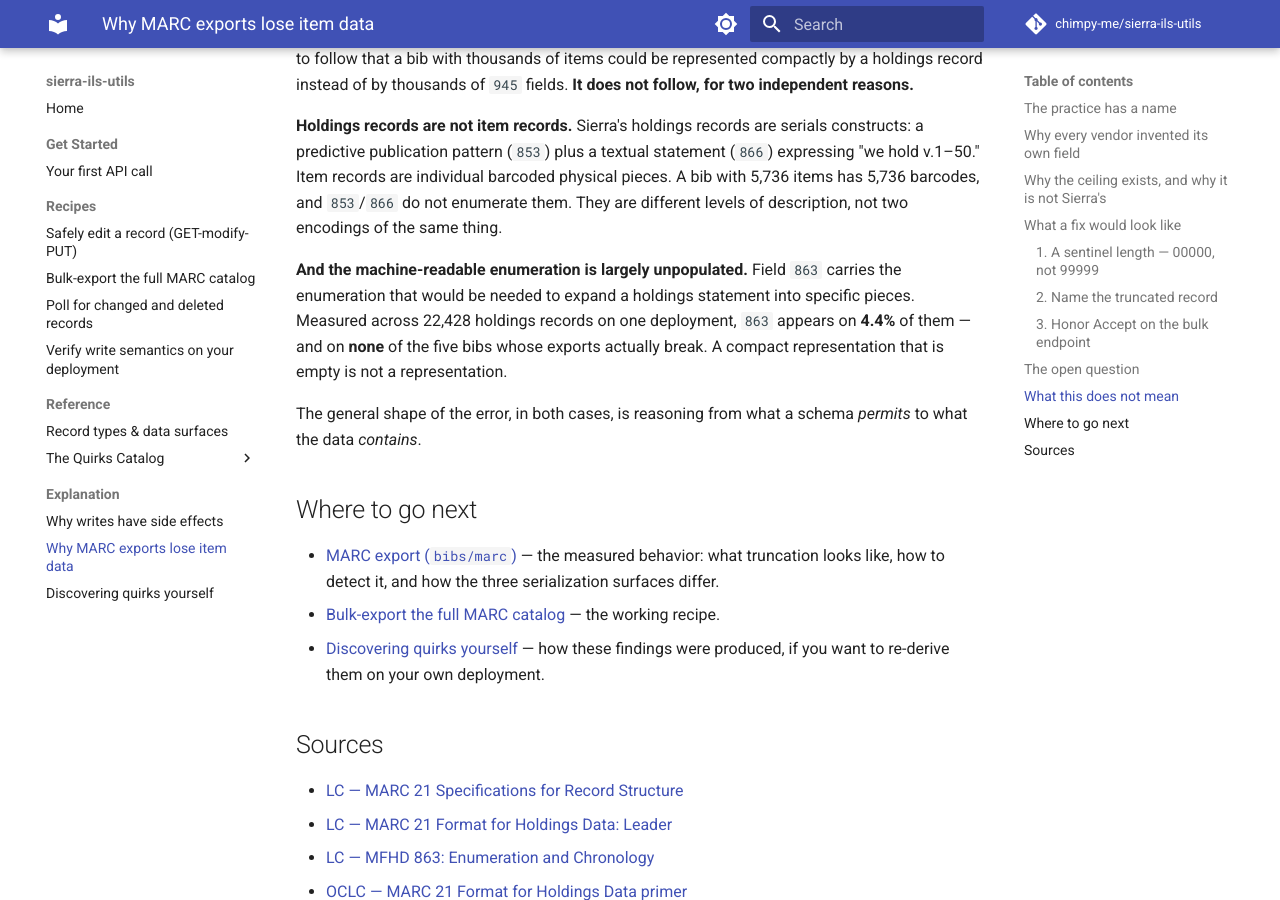
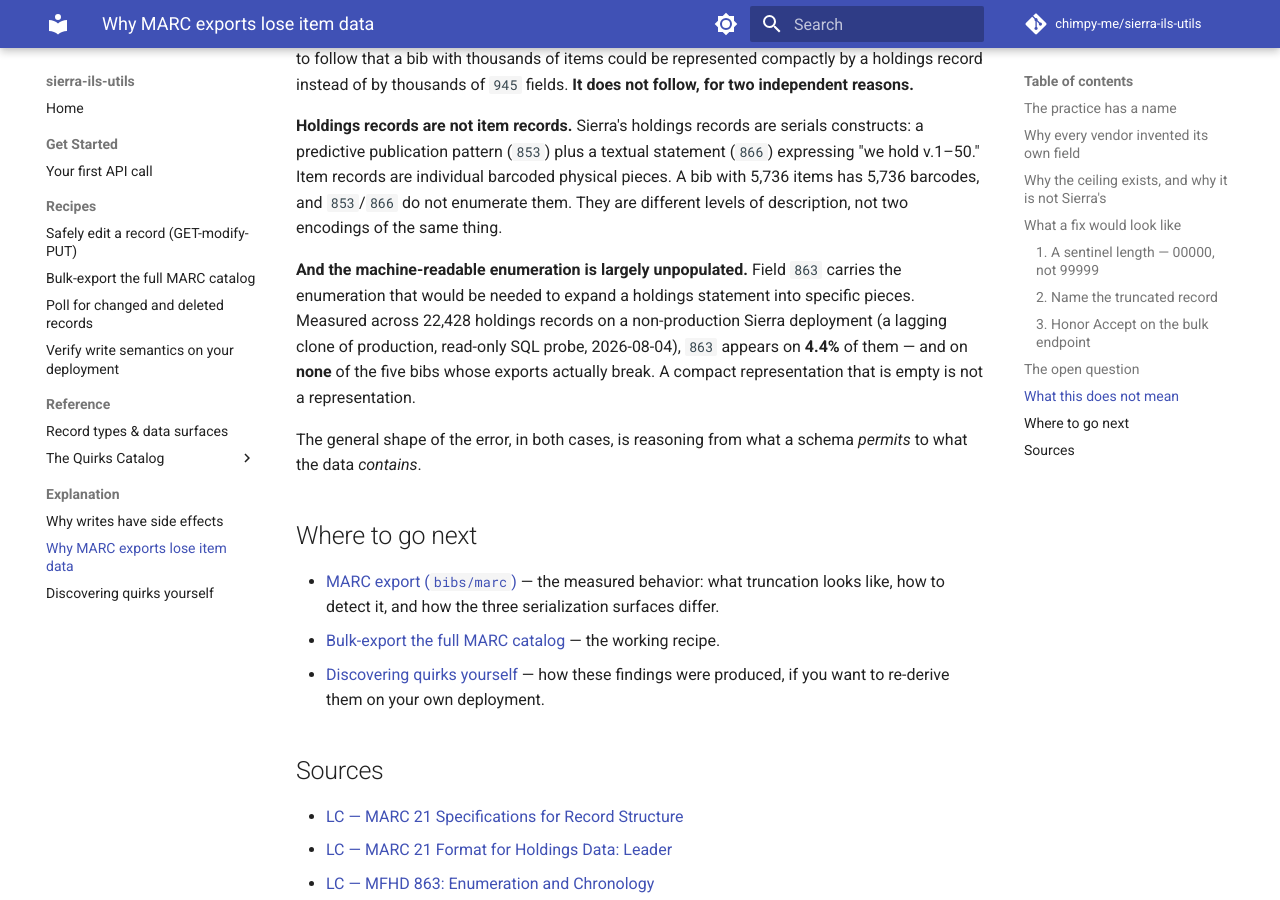
Before and after one commit to chimpy-me/sierra-ils-utils, an MkDocs documentation site: the page built from docs/explanation/marc-record-size-and-embedded-item-data.md, in a window 1280 px wide and 900 px high, scrolled down 4101 px. Built offline with MkDocs 1.6.1 and Material for MkDocs 9.7.7, drawn with Linux system fonts in a browser that asks for light colours; comment, search, counter and statistics services are not loaded.

Commit message:
docs(explanation): add provenance to the 863 population figure
The 22,428/4.4% figures in "What this does not mean" named no
deployment, date, or method -- a gap on a page whose credibility rests
on evidence discipline, and one that mattered more because the figures
come from a non-production test clone. State that explicitly: a
lagging clone of production, read-only SQL probe, 2026-08-04.

```diff
--- a/docs/explanation/marc-record-size-and-embedded-item-data.md
+++ b/docs/explanation/marc-record-size-and-embedded-item-data.md
@@ -169,8 +169,9 @@ same thing.
 
 **And the machine-readable enumeration is largely unpopulated.** Field `863` carries the enumeration
 that would be needed to expand a holdings statement into specific pieces. Measured across 22,428
-holdings records on one deployment, `863` appears on **4.4%** of them — and on **none** of the five
-bibs whose exports actually break. A compact representation that is empty is not a representation.
+holdings records on a non-production Sierra deployment (a lagging clone of
+production, read-only SQL probe, 2026-08-04), `863` appears on **4.4%** of them — and on **none** of
+the five bibs whose exports actually break. A compact representation that is empty is not a representation.
 
 The general shape of the error, in both cases, is reasoning from what a schema *permits* to what the
 data *contains*.
```
